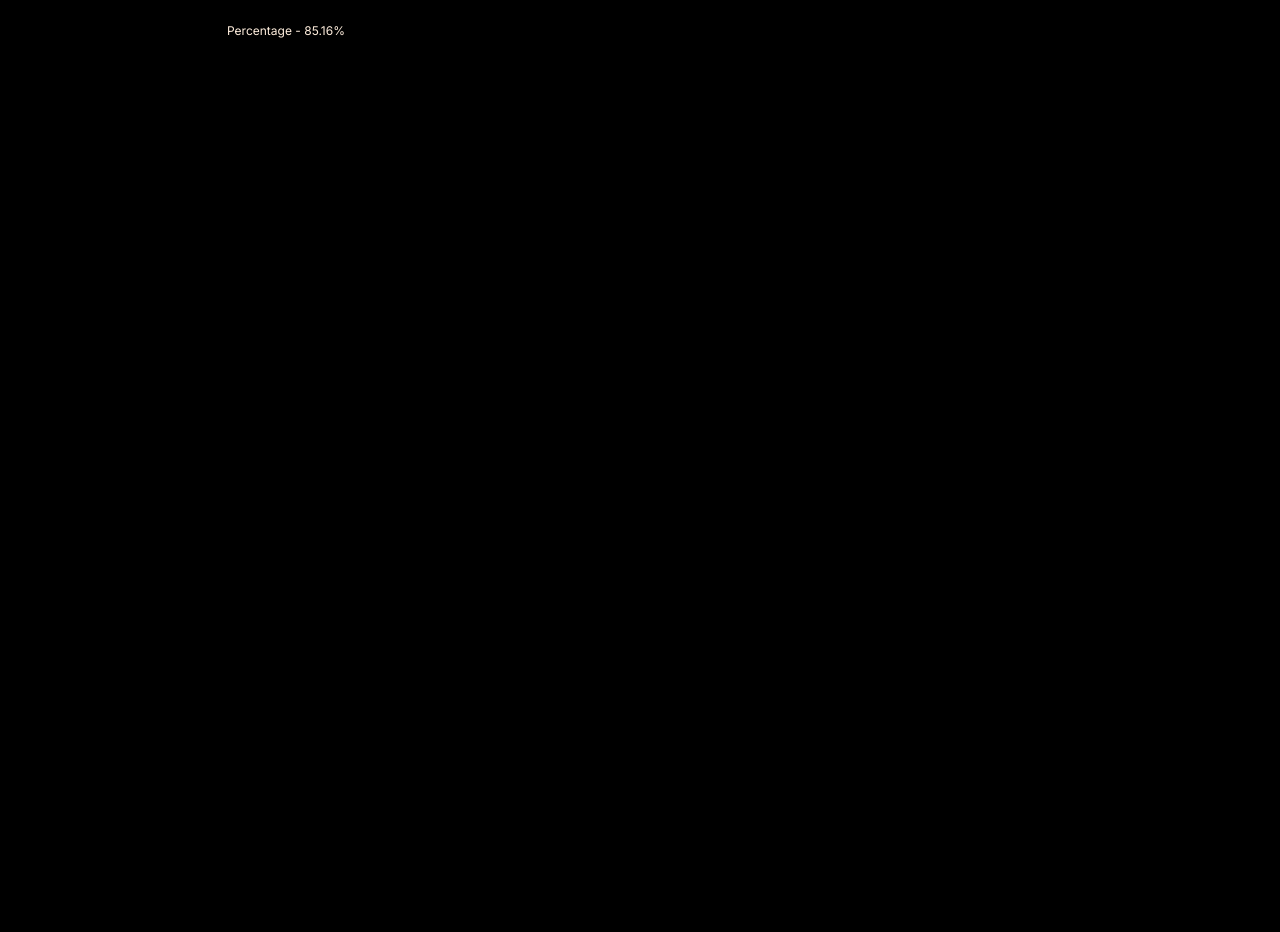
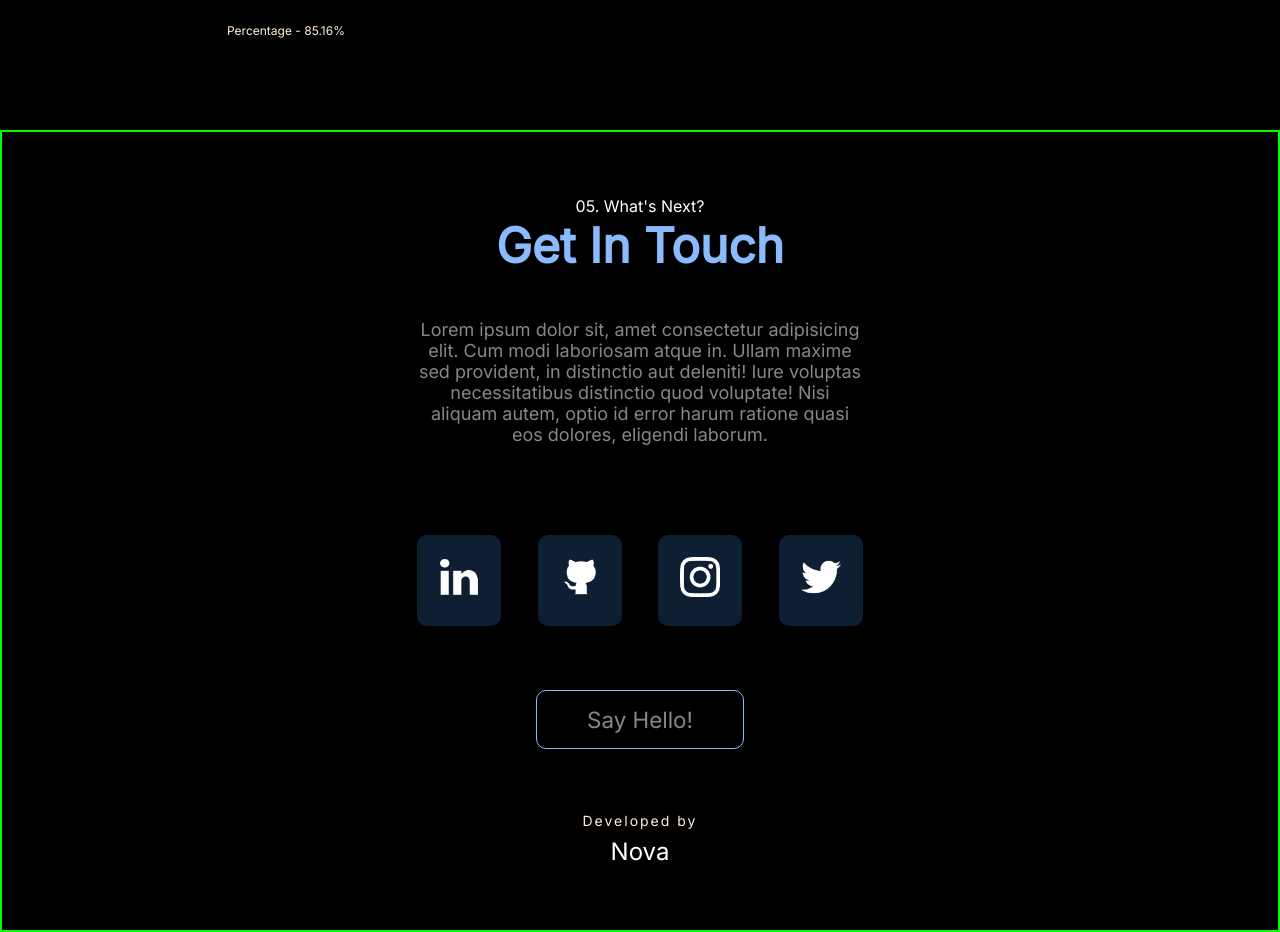
Before and after one commit to Neel2107/portfolio, a React (Vite) app: page / in a window 1280 px wide. Shown: the part 5786-6718 px from the top of the page. Before the commit the page ends 5916 px from the top, so only its background shows below. Built offline with nearby package versions, Linux system fonts and the light colour scheme.

Commit message:
custom scrollbar added

```diff
--- a/src/App.jsx
+++ b/src/App.jsx
@@ -8,6 +8,7 @@ import ProjectContainer from "./components/projectContainer/ProjectContainer";
 
 import "./index.scss";
 import EducationSection from "./components/EducationSection/EducationSection";
+import ContactSection from "./components/ContactSection/ContactSection";
 
 function App() {
   const blobRef = useRef(null);
@@ -68,6 +69,7 @@ function App() {
 
       <SkillsSection />
       <EducationSection/>
+      <ContactSection/>
       </div>
     </div>
   );
--- /dev/null
+++ b/src/components/ContactSection/ContactSection.jsx
@@ -0,0 +1,42 @@
+import React from 'react'
+import "./ContactSection.scss"
+const ContactSection = () => {
+  return (
+    <div className='contactSection'>
+        <div className="contactsContainer">
+            <div className="contactDetailContainer">
+
+<span>05. What's Next?</span>
+<span className='GIT'>Get In Touch</span>
+<p className="desc">Lorem ipsum dolor sit, amet consectetur adipisicing elit. Cum modi laboriosam atque in. Ullam maxime sed provident, in distinctio aut deleniti! Iure voluptas necessitatibus distinctio quod voluptate! Nisi aliquam autem, optio id error harum ratione quasi eos dolores, eligendi laborum.</p>
+<div className="platformContainer">
+    <a href="">
+        <div className="platformTab">
+            <img className='platformIconImage' src="./linkdin.png" alt="" />
+        </div>
+    </a>
+    <a href="">
+    <div className="platformTab">
+            <img className='platformIconImage' src="./github.png" alt="" />
+        </div>
+    </a>
+    <a href=""><div className="platformTab">
+            <img className='platformIconImage' src="./instagram.png" alt="" />
+        </div>
+        </a>
+    <a href="">
+    <div className="platformTab">
+            <img className='platformIconImage' src="./twitter.png" alt="" />
+        </div>
+    </a>
+</div>
+<a href="#" className="contactBtn">Say Hello!</a>
+<span className="devBy">Developed by</span>
+<span className="developer">Nova</span>
+            </div>
+        </div>
+    </div>
+  )
+}
+
+export default ContactSection
--- /dev/null
+++ b/src/components/ContactSection/ContactSection.scss
@@ -0,0 +1,99 @@
+.contactSection{
+    border: 2px solid lime;
+    align-items: center;
+
+    display: flex;
+    height: -webkit-max-content;
+    height: max-content;
+    justify-content: center;
+    min-height: 100vh;
+    padding: 5% 15%;
+    width: 100%;
+
+    .contactsContainer{
+        display: flex;
+        width: 100%;
+
+
+        .contactDetailContainer{
+            align-items: center;
+            display: flex;
+            flex-direction: column;
+            width: 100%;
+
+
+            .GIT{
+                color: #89bbfe;
+                font-size: 48px;
+                font-weight: 600;
+            }
+
+            .desc{
+                color: hsla(0,0%,78%,.68);
+                font-size: 18px;
+                margin: 3% 0;
+                max-width: 50%;
+                padding: 2% 0;
+                text-align: center;
+            }
+
+            .platformContainer{
+                color: hsla(0,0%,78%,.68);
+                font-size: 1.8rem;
+                margin: 3% 0;
+                max-width: 50%;
+                padding: 2% 0;
+                text-align: center;
+                display: flex;
+                flex-direction: row;
+                justify-content: space-between;
+                padding: 2% 0;
+                width: 50%;
+
+
+                .platformTab{
+                    background-color: #0e1f34;
+                    border-radius: 10px;
+                    cursor: pointer;
+                    mix-blend-mode: overlay;
+                    padding: 22px;
+
+
+                    .platformIconImage{
+                        height: 40px;
+                        object-fit: contain;
+                        width: 40px;
+                    }
+                }
+            }
+            .contactBtn{
+                border: 1px solid #89bbfe;
+                border-radius: 10px;
+                color: hsla(0,0%,78%,.68);
+                font-size: 1.4rem;
+                margin-top: 20px;
+                padding: 15px 50px;
+                text-align: center;
+                text-decoration: none;
+                width: -webkit-max-content;
+                width: max-content
+            }
+
+            .devBy{
+                align-self: flex-end;
+                bottom: 0;
+                color: #fed;
+                cursor: pointer;
+                font-size: 14px;
+                letter-spacing: 2px;
+                margin: 7% auto auto;
+            }
+
+            .developer{
+
+                font-size: 24px;
+                margin-top: 1%;
+            }
+        }
+    }
+}
--- a/src/index.scss
+++ b/src/index.scss
@@ -135,3 +135,32 @@
 
     }
 }
+
+
+/* Track */
+::-webkit-scrollbar-track {
+    background: #0e1f34;
+  }
+
+  /* Handle */
+  ::-webkit-scrollbar-thumb {
+    background: #89bbfe;
+    width: 24px;
+
+    border: 5px solid #89bbfe;
+    border-radius: 15px;
+  }
+
+  /* Handle on hover */
+  ::-webkit-scrollbar-thumb:hover {
+    background: #89bbfe;
+  }
+
+  ::-webkit-scrollbar {
+      width: 10px;
+      height: 50%;
+  }
+
+  ::-webkit-scrollbar-thumb:vertical {
+      height: 50px;
+  }
```
